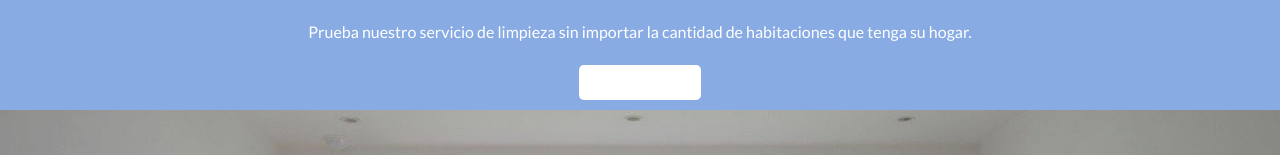
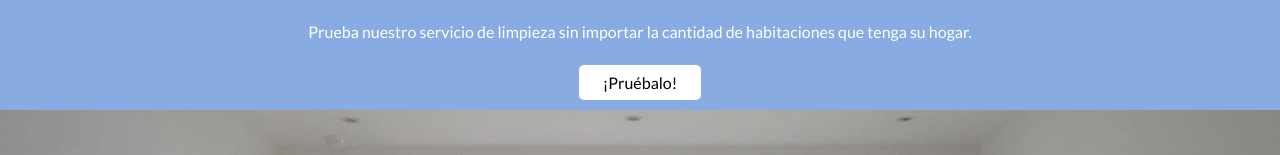
Before and after one commit to bonjouranainc/web-app, a React app in the folder front-end/: page / in a window 1280 px wide. In both pictures the pointer is over the link "¡Pruébalo!". Shown: the part 1023-1178 px from the top of the page. Built offline with nearby package versions, Linux system fonts and the light colour scheme.

Commit message:
Black button on hover color updated

```diff
--- a/front-end/src/index.css
+++ b/front-end/src/index.css
@@ -169,6 +169,7 @@ button {
 
 .button-black:hover {
   background-color: #fff;
+  color: #000;
 }
 
 /* Outline yellow button */
```
